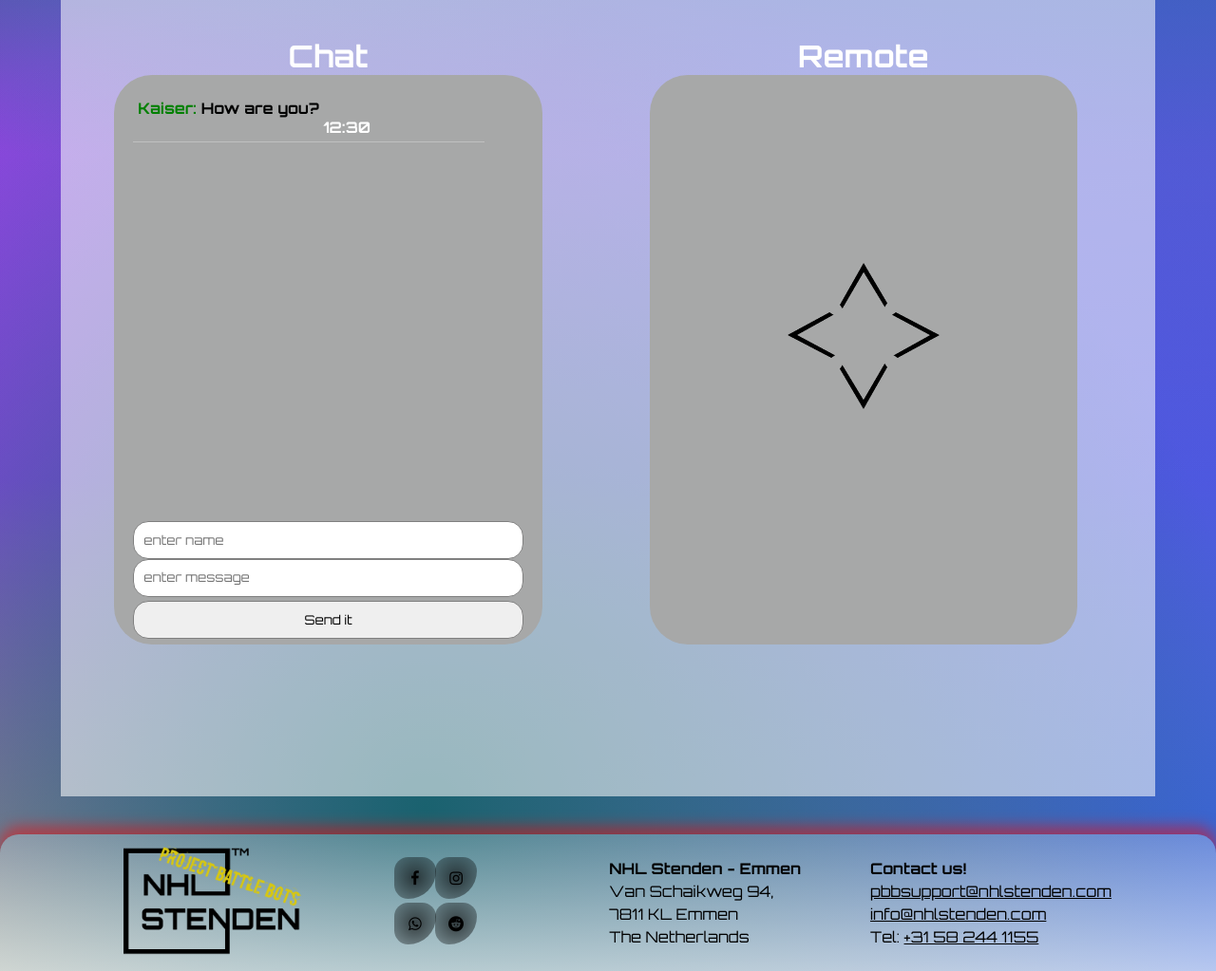
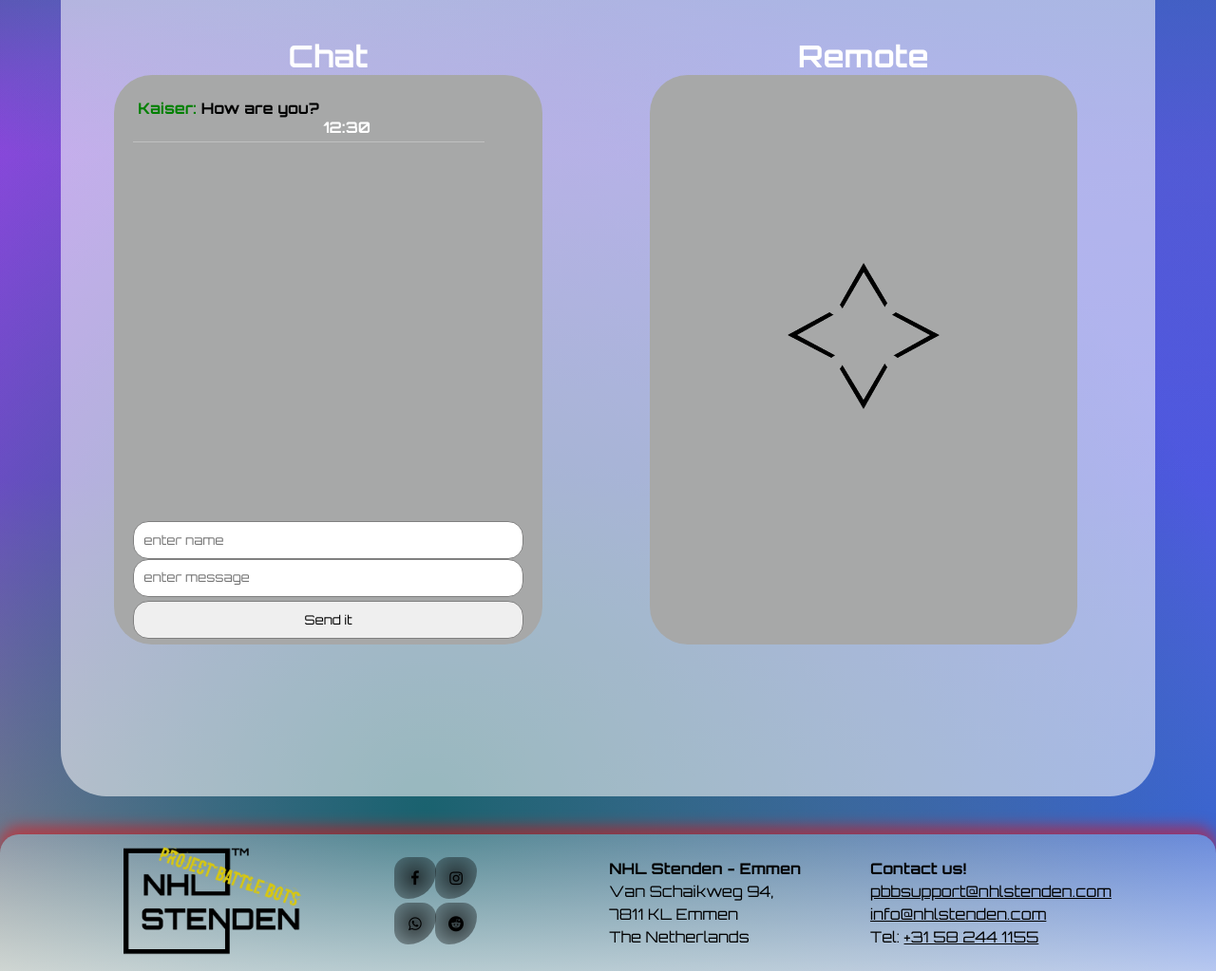
Before and after one commit to nathan-pete/WebApplication, a PHP site: page /controlRobot.php in a window 1280 px wide. Shown: the part 700-1723 px from the top of the page at 95% size. Run offline with PHP 8.4, Linux system fonts and the light colour scheme; some web fonts are replaced.

Commit message:
Update style.css

```diff
--- a/style/style.css
+++ b/style/style.css
@@ -601,6 +601,7 @@ body {
   grid-template-columns: 44vw 44vw;
   grid-template-rows: 15vh 70vh 85vh;
   background: rgba(255, 255, 255, 0.55);
+  border-radius: 6vh;
 }
 
 .controlRobottitle {
```
